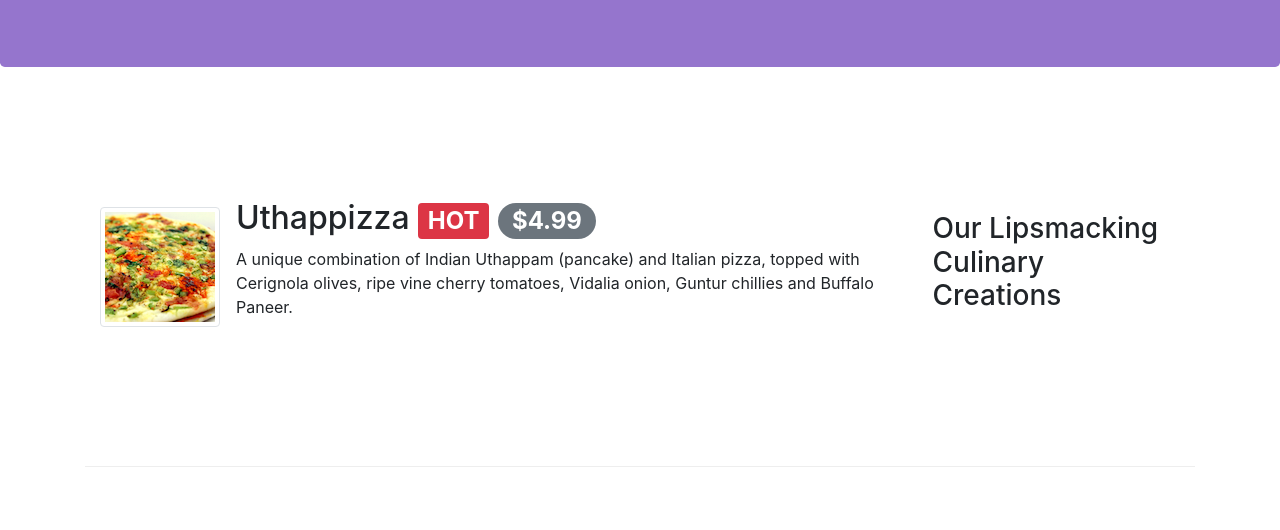
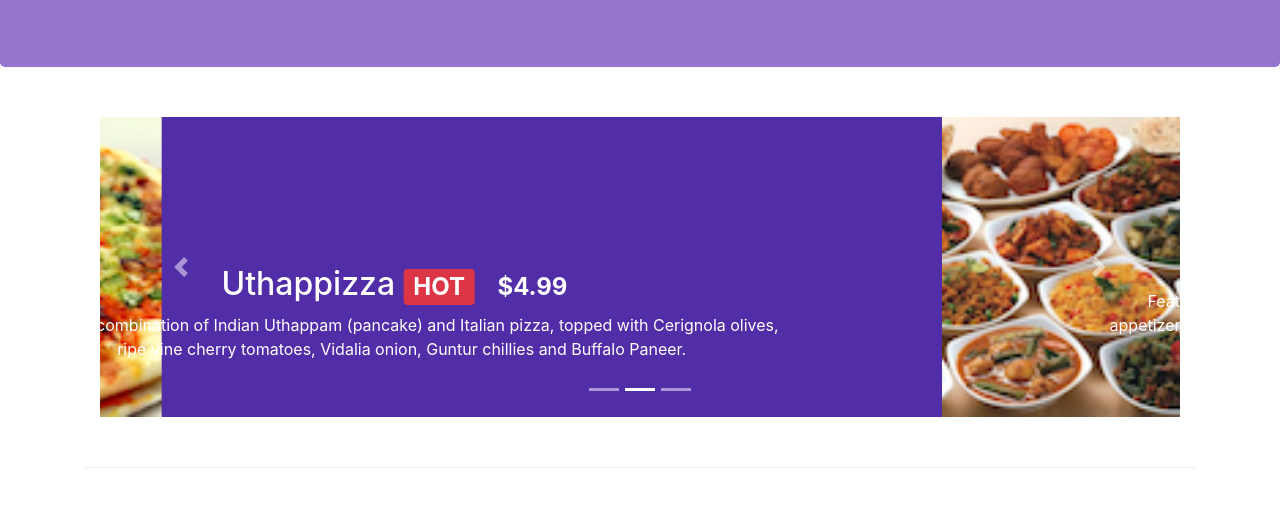
Before and after one commit to ahmedheidar/Learning_BootsTrap1, a website: page index.html in a window 1280 px wide. Shown: the part 270-800 px from the top of the page. Drawn offline with nearby package versions, Linux system fonts and the light colour scheme.

Commit message:
Carousel

```diff
--- a/css/styles.css
+++ b/css/styles.css
@@ -44,3 +44,18 @@
     border-bottom: 1px solid #ddd;
     padding: 10px;
 }
+
+.carousel {
+    background:#512DA8;
+}
+
+.carousel-item {
+  height: 300px;
+}
+
+.carousel-item img {
+    position: absolute;
+    top: 0;
+    left: 0;
+    min-height: 300px;
+}
--- a/index.html
+++ b/index.html
@@ -35,8 +35,8 @@
                                 class="fa fa-address-card fa-lg"></span> Contact</a></li>
                 </ul>
                 <span class="navbar-text btn">
-                    <a data-toggle="modal" data-target="#loginModal" >
-                    <span class="fa fa-sign-in"></span> Login</a>
+                    <a data-toggle="modal" data-target="#loginModal">
+                        <span class="fa fa-sign-in"></span> Login</a>
                 </span>
             </div>
         </div>
@@ -103,6 +103,60 @@
     </header>
 
     <div class="container">
+        <div class="row row-content">
+            <div class="col">
+                <div id="mycarousel" class="carousel slide" data-ride="carousel">
+                    <div class="carousel-inner" role="listbox">
+                        <div class="carousel-item active">
+                            <img class="d-block img-fluid" src="img/uthappizza.png" alt="Uthappizza">
+                            <div class="carousel-caption d-none d-md-block">
+                                <h2>Uthappizza <span class="badge badge-danger">HOT</span> <span
+                                        class="badge badge-pill badge-default">$4.99</span></h2>
+                                <p class="d-none d-sm-block">A unique combination of Indian Uthappam (pancake) and
+                                    Italian pizza, topped with Cerignola olives, ripe vine
+                                    cherry tomatoes, Vidalia onion, Guntur chillies and
+                                    Buffalo Paneer.</p>
+                            </div>
+                        </div>
+                        <div class="carousel-item">
+                            <img class="d-block img-fluid" src="img/buffet.png" alt="buffet">
+                            <div class="carousel-caption d-none d-md-block">
+                                <h2 class="mt-0">Weekend Grand Buffet <span class="badge badge-danger">NEW</span></h2>
+                                <p class="d-none d-sm-block">Featuring mouthwatering combinations with a choice of five
+                                    different salads, six enticing appetizers, six main entrees and five choicest
+                                    desserts. Free
+                                    flowing bubbly and soft drinks. All for just $19.99 per person </p>
+                            </div>
+                        </div>
+                        <div class="carousel-item">
+                            <img class="d-block img-fluid" src="img/alberto.png" alt="alberto">
+                            <div class="carousel-caption d-none d-md-block">
+                                <h2>Alberto Somayya</h2>
+                                <h4>Executive Chef</h4>
+                                <p class="d-none d-sm-block">Award winning three-star Michelin chef with wide
+                                    International experience having worked closely with
+                                    whos-who in the culinary world, he specializes in
+                                    creating mouthwatering Indo-Italian fusion experiences.
+                                </p>
+                            </div>
+                        </div>
+                    </div>
+                    <ol class="carousel-indicators">
+                        <li data-target="#mycarousel" data-slide-to="0" class="active"></li>
+                        <li data-target="#mycarousel" data-slide-to="1"></li>
+                        <li data-target="#mycarousel" data-slide-to="2"></li>
+                    </ol>
+                    <a class="carousel-control-prev" href="#mycarousel" role="button" data-slide="prev">
+                        <span class="carousel-control-prev-icon"></span>
+                    </a>
+                    <a class="carousel-control-next" href="#mycarousel" role="button" data-slide="next">
+                        <span class="carousel-control-next-icon"></span>
+                    </a>
+                </div>
+            </div>
+        </div>
+
+
         <div class="row row-content align-items-center">
             <div class="col-12 col-sm-4 order-sm-last col-md-3">
                 <h3>Our Lipsmacking Culinary Creations</h3>
```
